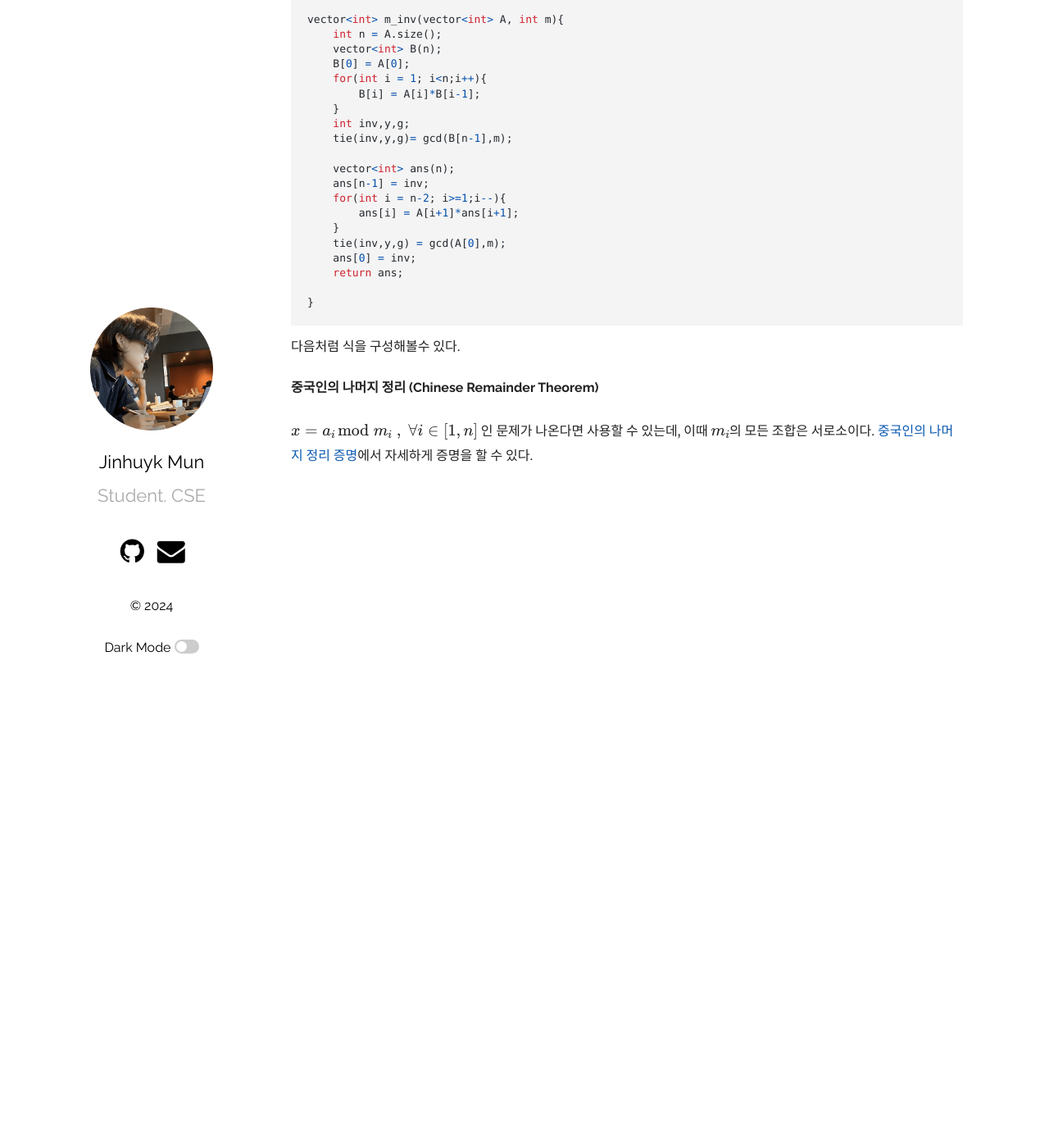
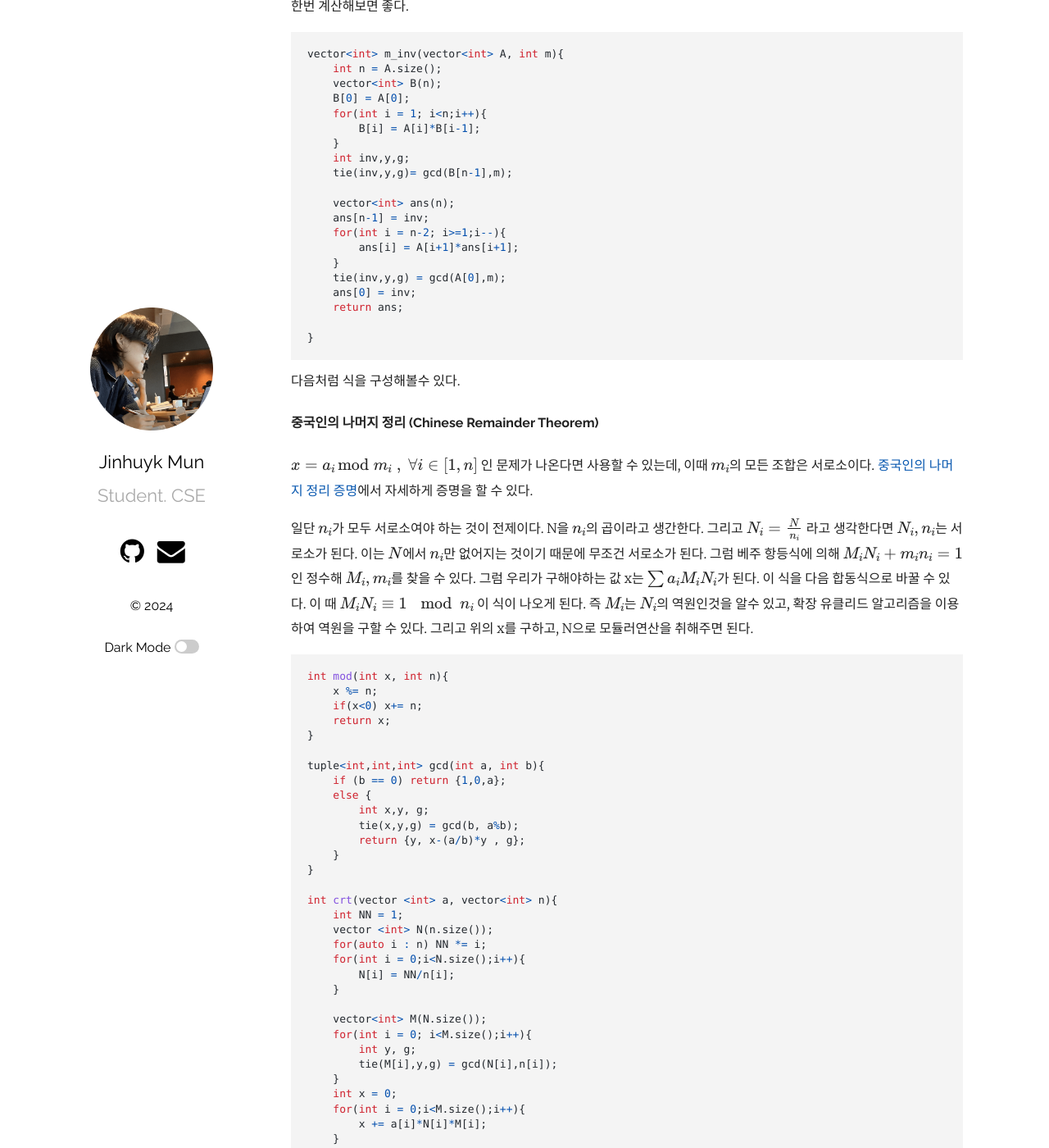
Before and after one commit to jinhuyk/jinhuyk.github.io, a Jekyll site: the page built from _posts/2024-09-07-math.md, in a window 1280 px wide and 1400 px high, scrolled down 6519 px. Shown: the whole window at 82% size. Built offline with Jekyll 4.4.1, drawn with Linux system fonts in a browser that asks for light colours; formulas are drawn with MathJax 3; some of the changed text lies outside the part shown.

Commit message:
math. updated _ crt

````diff
--- a/_posts/2024-09-07-math.md
+++ b/_posts/2024-09-07-math.md
@@ -21,7 +21,7 @@ math Algorithm 정리
 |[빠른 거듭제곱 연산(exponentiation-by-squaring)](#빠른-거듭제곱-연산-exponentiation-by-squaring)|24.09.07|
 |[행렬에서의-연산 (caculation-by-matrix)](#행렬에서의-연산caculation-by-matrix)|24.09.07|
 |[피보나치 수열](#피보나치-수열)|24.09.07|
-
+|[모듈러 연산(Modular Arthimetic](#모듈러-연산-modular-arithmetic)|24.09.08|
 
 
 
@@ -243,7 +243,7 @@ int64_t Fibo(int64_t N) {
 모든 양의 정수를 한개 이상의 서로 다른 피보나치 수의 합으로, 그 합에 연속된 두 피보나치 수가 포함되지 않도록 유일히 나타낼 수 있다.
 
 
-#### 모듈러 연산 (Modular arithmetic)
+### 모듈러 연산 (Modular arithmetic)
 
 일반적인 연산 (+, -, $\times$) 에서는 연산할때마다 모듈러 연산을 취해주면 된다.
 
@@ -303,3 +303,88 @@ vector<int> m_inv(vector<int> A, int m){
 
 $x=a_i \, \text{mod}\;m_i \;,\; \forall i\in [1,n]  $ 인 문제가 나온다면 사용할 수 있는데, 이때 $m_i$의 모든 조합은 서로소이다.
 [중국인의 나머지 정리 증명](https://casterian.net/algorithm/%EC%A4%91%EA%B5%AD%EC%9D%B8%EC%9D%98-%EB%82%98%EB%A8%B8%EC%A7%80-%EC%A0%95%EB%A6%AC/)에서 자세하게 증명을 할 수 있다.
+
+일단 $n_i$가 모두 서로소여야 하는 것이 전제이다.
+N을 $n_i$의 곱이라고 생간한다. 그리고 $N_i = \frac{N}{n_i}$ 라고 생각한다면 $N_i, n_i$는 서로소가 된다. 이는 $N$에서 $n_i$만 없어지는 것이기 때문에 무조건 서로소가 된다. 그럼 베주 항등식에 의해 $M_i N_i + m_i n_i = 1$인 정수해 $M_i, m_i$를 찾을 수 있다.
+그럼 우리가 구해야하는 값 x는 $\sum a_iM_iN_i$가 된다. 이 식을 다음 합동식으로 바꿀 수 있다. 이 때 $M_iN_i \equiv 1 \mod n_i$ 이 식이 나오게 된다. 즉 $M_i$는 $N_i$의 역원인것을 알수 있고, 확장 유클리드 알고리즘을 이용하여 역원을 구할 수 있다.
+그리고 위의 x를 구하고, N으로 모듈러연산을 취해주면 된다.
+
+```cpp
+int mod(int x, int n){
+	x %= n;
+	if(x<0) x+= n;
+	return x;
+}
+
+tuple<int,int,int> gcd(int a, int b){
+	if (b == 0) return {1,0,a};
+	else {
+		int x,y, g;
+		tie(x,y,g) = gcd(b, a%b);
+		return {y, x-(a/b)*y , g};
+	}
+}
+
+int crt(vector <int> a, vector<int> n){
+	int NN = 1;
+	vector <int> N(n.size());
+	for(auto i : n) NN *= i;
+	for(int i = 0;i<N.size();i++){
+		N[i] = NN/n[i];
+	}
+
+	vector<int> M(N.size());
+	for(int i = 0; i<M.size();i++){
+		int y, g;
+		tie(M[i],y,g) = gcd(N[i],n[i]);
+	}
+	int x = 0;
+	for(int i = 0;i<M.size();i++){
+		x += a[i]*N[i]*M[i];
+	}
+	x = mod(x,NN);
+	return x;
+}
+```
+
+##### 서로소가 아니라면?
+서로소가 아닌 경우도 존재하는데, 이때는 이[ 링크](https://casterian.net/algorithm/%EC%A4%91%EA%B5%AD%EC%9D%B8%EC%9D%98-%EB%82%98%EB%A8%B8%EC%A7%80-%EC%A0%95%EB%A6%AC/)에서 나온 공식을 토대로 연쇄적으로 $x$를 풀어나가면 된다.
+
+```cpp
+int mod(int x, int n){
+	return (x+n)%n;
+}
+
+int _gcd(int a, int b){
+	if(b == 0) return a;
+	return gcd(b, a%b);
+}
+
+tuple<int,int,int> gcd(int a, int b){
+	if (b == 0) return {1,0,a};
+	else {
+		int x,y, g;
+		tie(x,y,g) = gcd(b, a%b);
+		return {y, x-(a/b)*y , g};
+	}
+}
+
+int crt(vector <int> a, vector<int> m){
+	int n = m.size();
+	int a1 = a[0], m1 = m[0];
+	a1 %= m1;
+	for(int i = 1; i<n;i++){
+		int a2 = a[i], m2 = m[i];
+		int g = _gcd(m1,m2);
+		if(a1%g != a2%g) return -1;
+		auto [x,y,_] = gcd(m1/g,m2/g);
+		int M = m1 / g * m2;
+		a1 = (a1*(m2/g)%M) * y % M + (a2*(m1/g)%M)*x % M;
+		a1 = mod(a1, M);
+		m1 = M;
+	}
+	return a1;
+}
+```
+
+꼭 문제를 풀때, 조건이 서로소인지, 아닌지를 생각하고 두개의 코드를 잘 이용해야한다.
````
